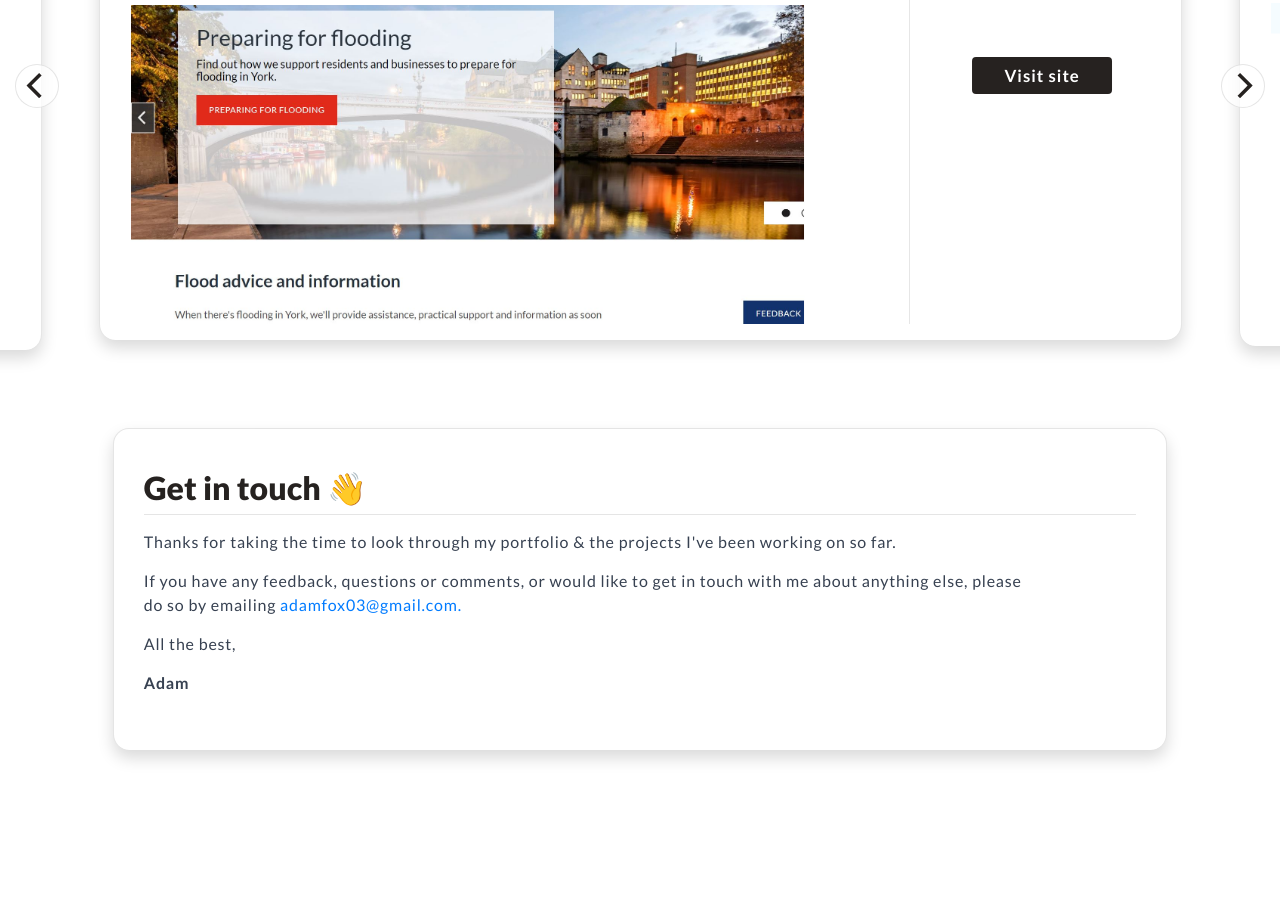
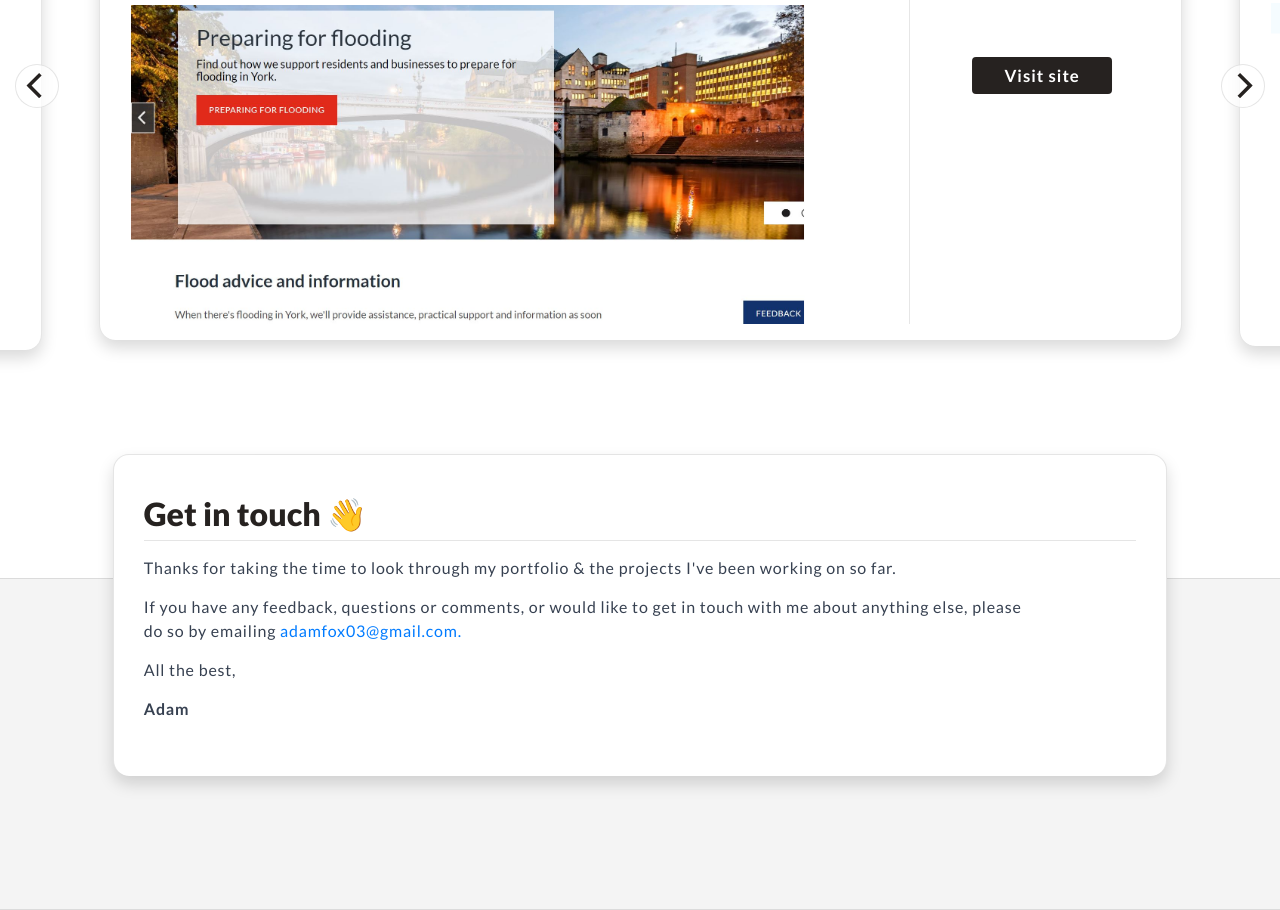
Before and after one commit to adam-fox19/portfolio-website, a website: page index.html in a window 1280 px wide. Shown: the part 1692-2602 px from the top of the page. Before the commit the page ends 2550 px from the top, so only its background shows below. Drawn offline with nearby package versions, Linux system fonts and the light colour scheme.

Commit message:
adding repeating highlight wrappers

```diff
--- a/index.html
+++ b/index.html
@@ -338,6 +338,7 @@
       </div>
     </div>
   </div>
+  <div class="highlight-wrapper">
     <div class="contact-container container">
       <div class="row shadow mb-5 content-box content-box__contact-box">
         <div class="col-md-12">
@@ -354,6 +355,7 @@
         </div>
       </div>
     </div>
+  </div>
   <script src="https://unpkg.com/typeit@8.7.0/dist/index.umd.js"></script>
   <script src='https://code.jquery.com/jquery-3.4.1.slim.min.js' integrity='sha384-J6qa4849blE2+poT4WnyKhv5vZF5SrPo0iEjwBvKU7imGFAV0wwj1yYfoRSJoZ+n' crossorigin='anonymous'></script>
   <script src='https://cdn.jsdelivr.net/npm/popper.js@1.16.0/dist/umd/popper.min.js' integrity='sha384-Q6E9RHvbIyZFJoft+2mJbHaEWldlvI9IOYy5n3zV9zzTtmI3UksdQRVvoxMfooAo' crossorigin='anonymous'></script>
```
Lines whose indentation alone changed are shown as unchanged.
